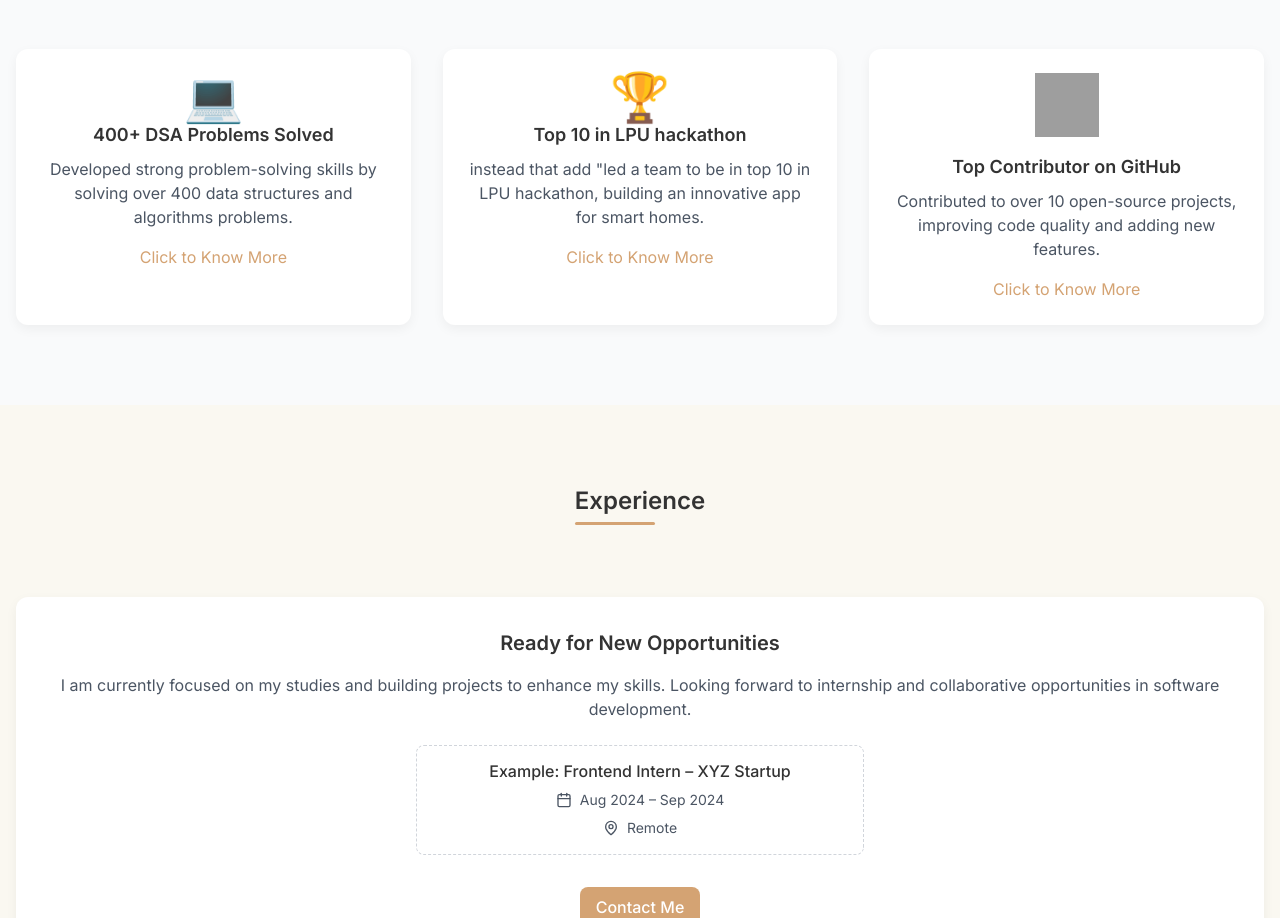
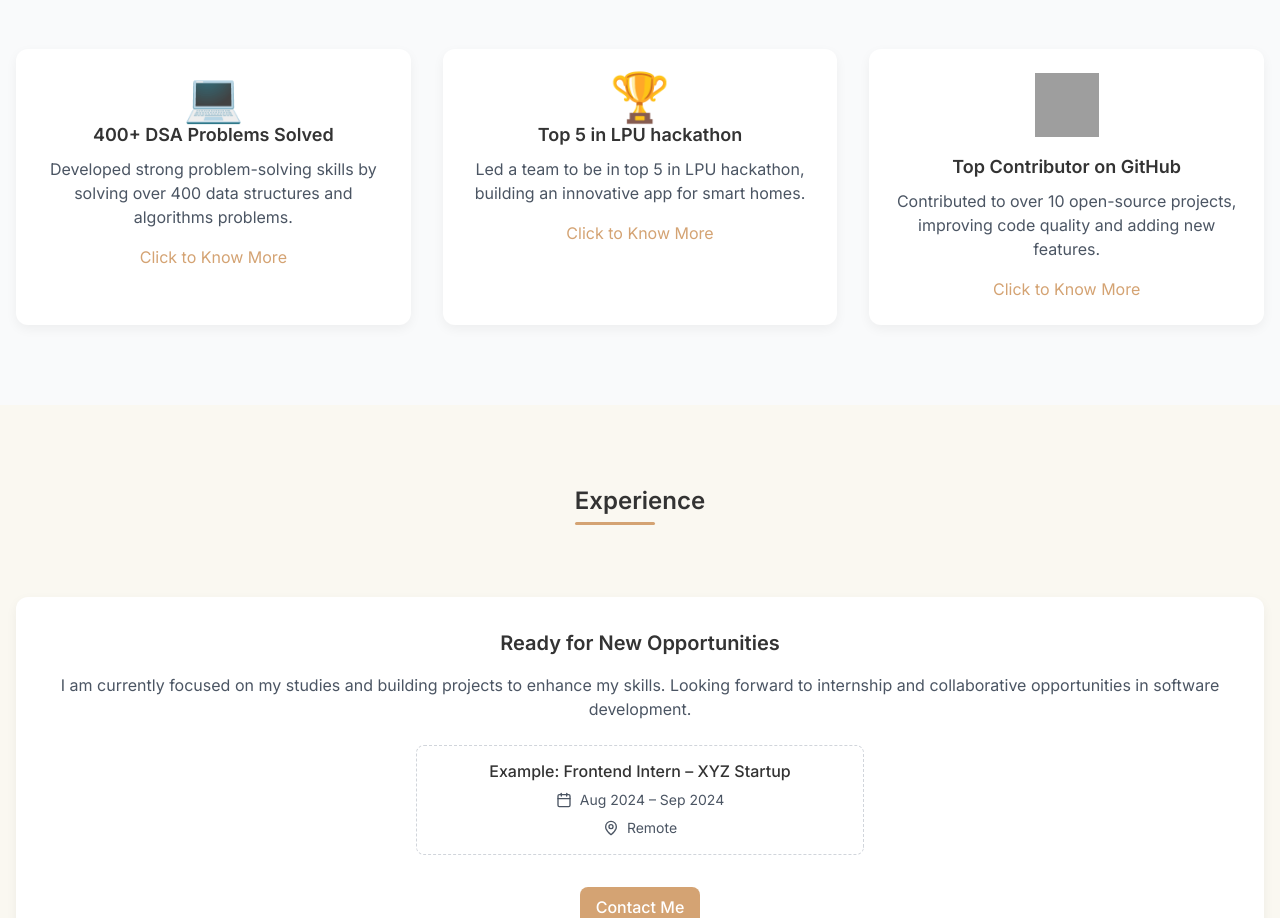
Before and after one commit to Shaktiprasadram22/Pawanportfolio, a React (Vite) app: page / in a window 1280 px wide. Shown: the part 4760-5678 px from the top of the page. Built offline with nearby package versions, Linux system fonts and the light colour scheme; grey boxes are pictures that could not be loaded.

Commit message:
Your commit message e

```diff
--- a/src/components/Experience.tsx
+++ b/src/components/Experience.tsx
@@ -48,11 +48,11 @@ const Experience: React.FC = () => {
               {/* HackerRank Emoji or Image */}
               <span className="text-5xl mb-4">🏆</span>
               <h4 className="font-semibold text-lg mb-2">
-                Top 10 in LPU hackathon
+                Top 5 in LPU hackathon
               </h4>
               <p className="text-gray-600 dark:text-gray-300 mb-4">
-                instead that add "led a team to be in top 10 in LPU hackathon,
-                building an innovative app for smart homes.
+                Led a team to be in top 5 in LPU hackathon, building an
+                innovative app for smart homes.
               </p>
               <button
                 onClick={() => toggleDescription(1)}
```
